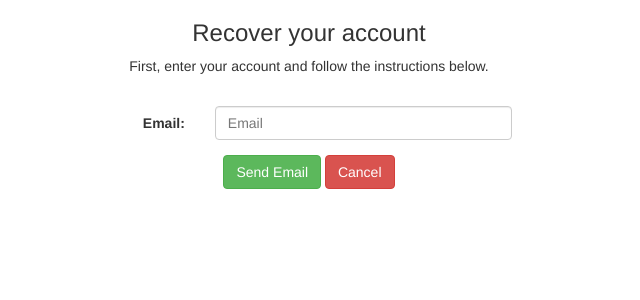
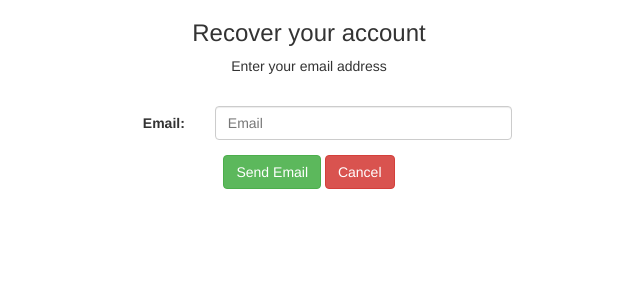
Before and after one commit to wajihaaltaf/fqsdzk, a PHP site: page /forgetpassword.php in a window 1280 px wide. Shown: the top 300 px of the page, without its empty margins (331-971 px from the left). Run offline with PHP 8.4, Linux system fonts and the light colour scheme; data that the repository does not hold is empty; some libraries are stand-ins or nearby versions.

Commit message:
Add files via upload

```diff
--- a/forgetpassword.php
+++ b/forgetpassword.php
@@ -172,7 +172,7 @@ window.location = "needhelp.php";
   </h3>
   <p>
     <center>
-      First, enter your account and follow the instructions below.
+      Enter your email address
     </center>
   </p>
   <br>
--- a/needhelp.php
+++ b/needhelp.php
@@ -56,7 +56,7 @@
 <form class="form-horizontal" role="form" method="post" action="forgetpassword.php">
   <h3>
     <center>
-      Why can't you sign in?
+     Having trouble signing in?
     </center>
   </h3>
   <br>
```
